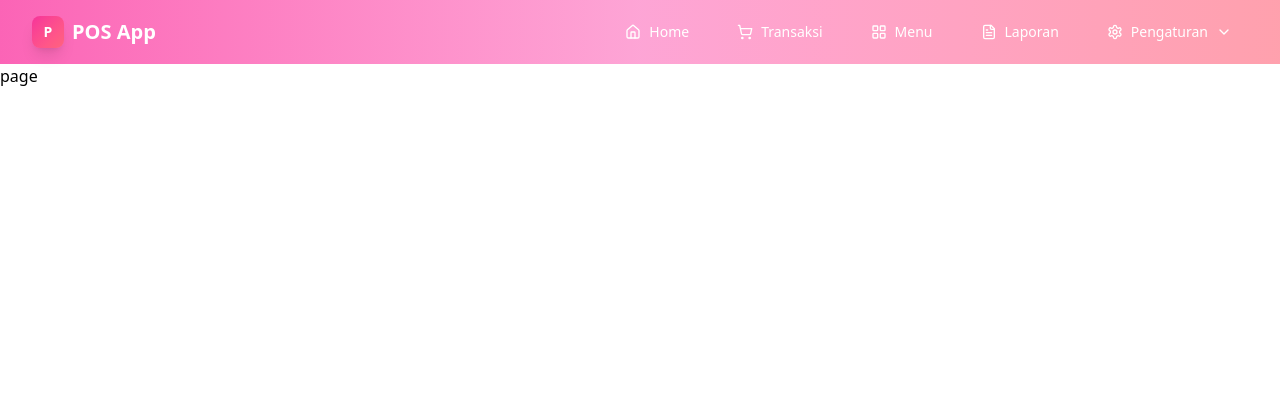
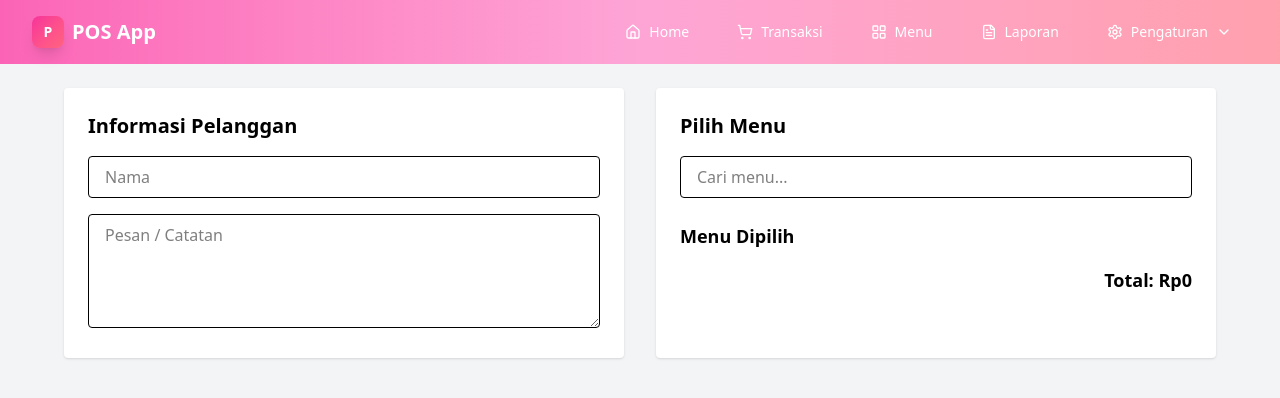
Before and after one commit to Exodus291/nextJs-lagi-dah, a Next.js app in the folder myistri/: page / in a window 1280 px wide. Shown: the top 398 px of the page. Built offline with nearby package versions, Linux system fonts and the light colour scheme.

Commit message:
segini dulu aja mockup buat page awal nya

```diff
--- a/myistri/src/app/Menu/page.jsx
+++ b/myistri/src/app/Menu/page.jsx
@@ -122,7 +122,7 @@ const MenuPage = () => {
         </div>
 
         {/* Dropdown Kategori */}
-        <div className="flex justify-center mb-6">
+        <div className="flex justify-end mb-6">
           <div className="relative w-48">
             <select
               value={selectedCategory}
--- a/myistri/src/app/page.jsx
+++ b/myistri/src/app/page.jsx
@@ -1,9 +1,175 @@
-import React from 'react'
+'use client'
+import { useState, useEffect } from 'react';
 
-const home = () => {
+const mockMenus = [
+  { id: 1, name: 'Nasi Goreng', price: 15000 },
+  { id: 2, name: 'Mie Ayam', price: 12000 },
+  { id: 3, name: 'Es Teh', price: 5000 },
+  { id: 4, name: 'Soto Ayam', price: 17000 },
+  { id: 5, name: 'Ayam Bakar', price: 20000 },
+];
+
+export default function Home() {
+  const [customerName, setCustomerName] = useState('');
+  const [customerNote, setCustomerNote] = useState('');
+  const [searchTerm, setSearchTerm] = useState('');
+  const [selectedItems, setSelectedItems] = useState([]);
+  const [showDropdown, setShowDropdown] = useState(false);
+  const [highlightIndex, setHighlightIndex] = useState(0);
+
+  const filteredMenus = searchTerm
+    ? mockMenus.filter((menu) =>
+        menu.name.toLowerCase().includes(searchTerm.toLowerCase())
+      )
+    : [];
+
+  const handleAddItem = (menu) => {
+    const exists = selectedItems.find((item) => item.id === menu.id);
+    if (exists) {
+      setSelectedItems((prev) =>
+        prev.map((item) =>
+          item.id === menu.id ? { ...item, qty: item.qty + 1 } : item
+        )
+      );
+    } else {
+      setSelectedItems((prev) => [...prev, { ...menu, qty: 1 }]);
+    }
+    setSearchTerm('');
+    setShowDropdown(false);
+    setHighlightIndex(0);
+  };
+
+  const handleQtyChange = (id, delta) => {
+    setSelectedItems((prev) =>
+      prev
+        .map((item) =>
+          item.id === id ? { ...item, qty: item.qty + delta } : item
+        )
+        .filter((item) => item.qty > 0)
+    );
+  };
+
+  const handleKeyDown = (e) => {
+    if (!showDropdown) return;
+
+    if (e.key === 'ArrowDown') {
+      e.preventDefault();
+      setHighlightIndex((prev) =>
+        prev + 1 < filteredMenus.length ? prev + 1 : 0
+      );
+    } else if (e.key === 'ArrowUp') {
+      e.preventDefault();
+      setHighlightIndex((prev) =>
+        prev - 1 >= 0 ? prev - 1 : filteredMenus.length - 1
+      );
+    } else if (e.key === 'Enter') {
+      e.preventDefault();
+      if (filteredMenus.length > 0) {
+        handleAddItem(filteredMenus[highlightIndex]);
+      }
+    }
+  };
+
+  const totalPrice = selectedItems.reduce(
+    (total, item) => total + item.price * item.qty,
+    0
+  );
+
+  useEffect(() => {
+    setHighlightIndex(0); // reset saat search berubah
+  }, [searchTerm]);
+
   return (
-    <div>page</div>
-  )
+    <div className="min-h-screen p-6 bg-gray-100">
+      <div className="max-w-6xl mx-auto grid grid-cols-1 md:grid-cols-2 gap-8">
+        {/* Kiri */}
+        <div className="bg-white p-6 rounded shadow">
+          <h2 className="text-xl font-bold mb-4">Informasi Pelanggan</h2>
+          <input
+            type="text"
+            placeholder="Nama"
+            value={customerName}
+            onChange={(e) => setCustomerName(e.target.value)}
+            className="w-full mb-4 px-4 py-2 border rounded"
+          />
+          <textarea
+            placeholder="Pesan / Catatan"
+            value={customerNote}
+            onChange={(e) => setCustomerNote(e.target.value)}
+            className="w-full px-4 py-2 border rounded"
+            rows={4}
+          />
+        </div>
+
+        {/* Kanan */}
+        <div className="bg-white p-6 rounded shadow">
+          <h2 className="text-xl font-bold mb-4">Pilih Menu</h2>
+          <div className="relative">
+            <input
+              type="text"
+              placeholder="Cari menu..."
+              value={searchTerm}
+              onChange={(e) => {
+                setSearchTerm(e.target.value);
+                setShowDropdown(true);
+              }}
+              onKeyDown={handleKeyDown}
+              className="w-full mb-2 px-4 py-2 border rounded"
+            />
+            {showDropdown && filteredMenus.length > 0 && (
+              <ul className="absolute z-10 w-full bg-white border rounded shadow max-h-48 overflow-y-auto">
+                {filteredMenus.map((menu, index) => (
+                  <li
+                    key={menu.id}
+                    onClick={() => handleAddItem(menu)}
+                    className={`px-4 py-2 cursor-pointer hover:bg-blue-100 ${
+                      index === highlightIndex ? 'bg-blue-100' : ''
+                    }`}
+                  >
+                    {menu.name} - Rp{menu.price.toLocaleString()}
+                  </li>
+                ))}
+              </ul>
+            )}
+          </div>
+
+          <h3 className="text-lg font-semibold mt-4 mb-2">Menu Dipilih</h3>
+          <ul className="space-y-2">
+            {selectedItems.map((item) => (
+              <li
+                key={item.id}
+                className="flex justify-between items-center border-b pb-2"
+              >
+                <div>
+                  <div className="font-medium">{item.name}</div>
+                  <div className="text-sm text-gray-500">
+                    Rp{item.price.toLocaleString()} x {item.qty}
+                  </div>
+                </div>
+                <div className="flex items-center gap-2">
+                  <button
+                    onClick={() => handleQtyChange(item.id, -1)}
+                    className="bg-red-100 px-2 rounded"
+                  >
+                    -
+                  </button>
+                  <span>{item.qty}</span>
+                  <button
+                    onClick={() => handleQtyChange(item.id, 1)}
+                    className="bg-green-100 px-2 rounded"
+                  >
+                    +
+                  </button>
+                </div>
+              </li>
+            ))}
+          </ul>
+
+          <div className="mt-4 text-right font-bold text-lg">
+            Total: Rp{totalPrice.toLocaleString()}
+          </div>
+        </div>
+      </div>
+    </div>
+  );
 }
-
-export default home
```
